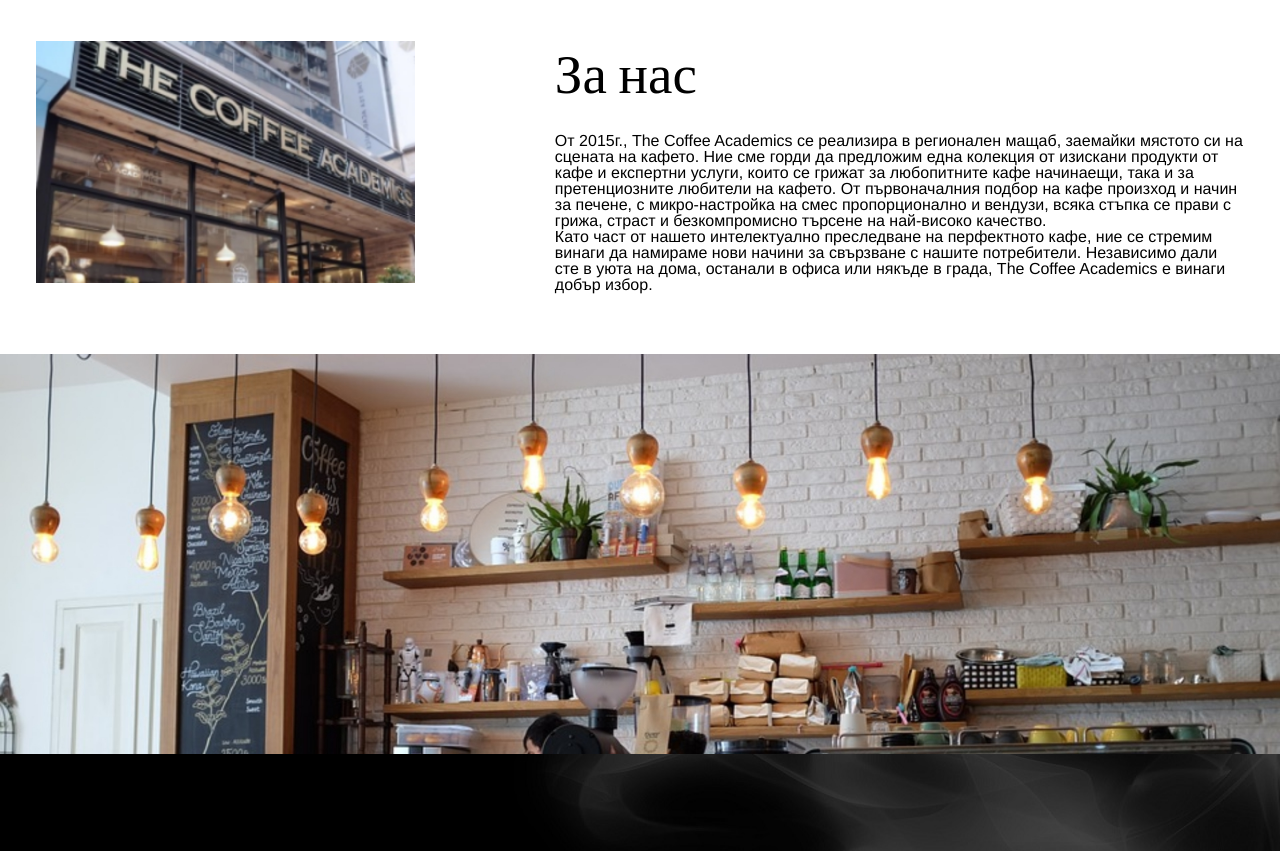
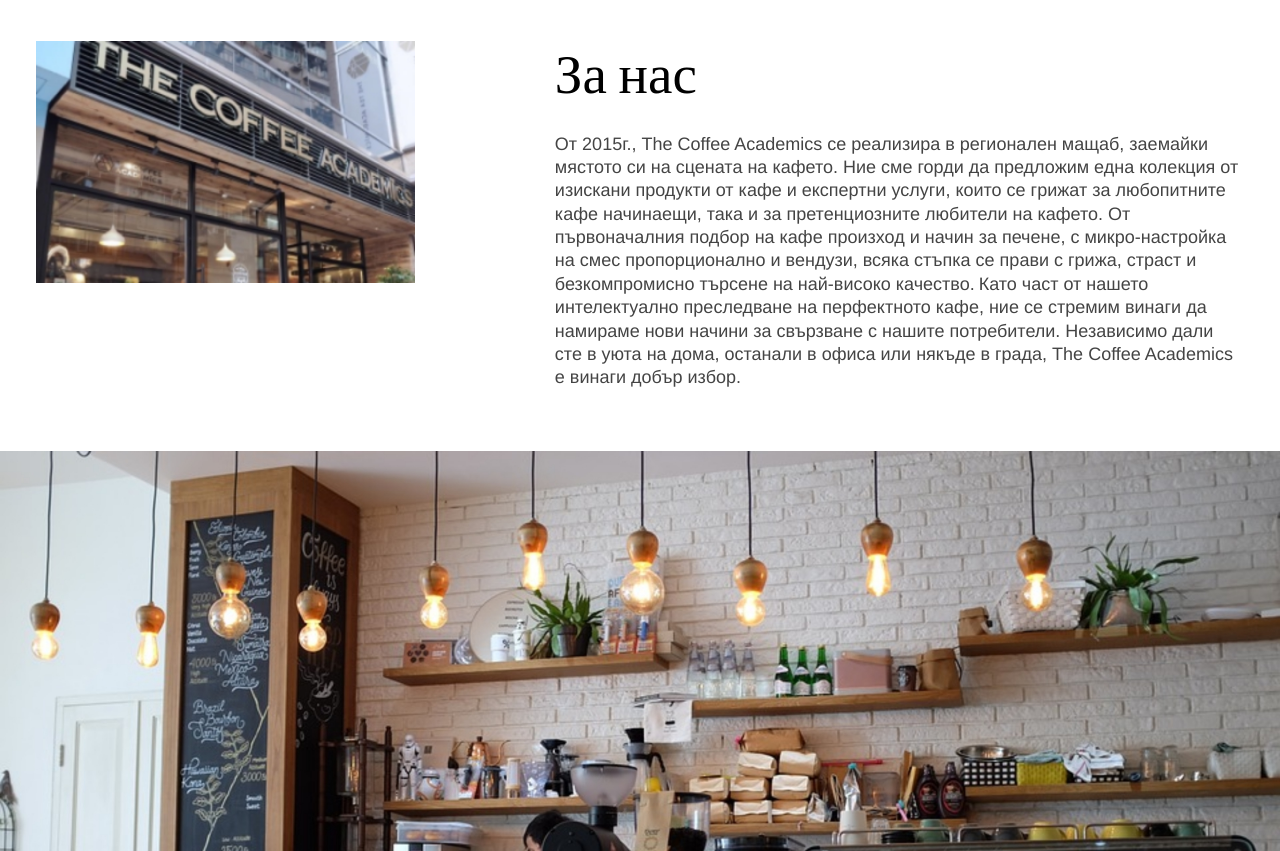
Before and after one commit to faninka94/faninka94.github.io, a plain HTML site: page index.html in a window 1280 px wide. Shown: the part 820-1671 px from the top of the page. Drawn offline with nearby package versions, Linux system fonts and the light colour scheme; a web font is replaced by a local one.

Commit message:
bhjbkhbk

```diff
--- a/index.html
+++ b/index.html
@@ -27,8 +27,9 @@
 					margin-bottom: 20px;
 					font-family: "Century Gothic";
 				}
-				p {
+				p, span  {
 					font-family: "Helvetica";
+					line-height: 1.3;
 				}
 
 				nav {
@@ -325,8 +326,8 @@
 				<div class="col7 last">
 					<article>
 					<h1>За нас</h1>
-					<p>От 2015г., The Coffee Academics се реализира в регионален мащаб, заемайки мястото си на сцената на кафето. Ние сме горди да предложим една колекция от изискани продукти от кафе и експертни услуги, които се грижат за любопитните кафе начинаещи, така и за претенциозните любители на кафето. От първоначалния подбор на кафе произход и начин за печене, с микро-настройка на смес пропорционално и вендузи, всяка стъпка се прави с грижа, страст и безкомпромисно търсене на най-високо качество.</p>
-					<p>Като част от нашето интелектуално преследване на перфектното кафе, ние се стремим винаги да намираме нови начини за свързване с нашите потребители. Независимо дали сте в уюта на дома, останали в офиса или някъде в града, The Coffee Academics е винаги добър избор.</p>
+					<span>От 2015г., The Coffee Academics се реализира в регионален мащаб, заемайки мястото си на сцената на кафето. Ние сме горди да предложим една колекция от изискани продукти от кафе и експертни услуги, които се грижат за любопитните кафе начинаещи, така и за претенциозните любители на кафето. От първоначалния подбор на кафе произход и начин за печене, с микро-настройка на смес пропорционално и вендузи, всяка стъпка се прави с грижа, страст и безкомпромисно търсене на най-високо качество.</span>
+					<span>Като част от нашето интелектуално преследване на перфектното кафе, ние се стремим винаги да намираме нови начини за свързване с нашите потребители. Независимо дали сте в уюта на дома, останали в офиса или някъде в града, The Coffee Academics е винаги добър избор.</span>
 					</article>
 				</div>
 			</div>
@@ -353,7 +354,7 @@
 						<div class="col12">
 							<div class="slider-content blue">
 								<h1>За хапване</h1>
-								<h4>Асортимент от прясно изпечени плодови кексове и мъфини 5,50лв.<br/>Мюсли с плодове, овес, бадем 6,00лв.<br/>Белгийски вафлички с ванилов пълнеж 7,50лв.<br/>Бъркани яйца, печени червени чушки и чесън, със зелен лук 7,50лв.<br/>Палачинки с боровинки и масло 8,50лв.</h4>
+								<h4>Асортимент от прясно изпечени плодови кексове и мъфини 5,50лв.<br/>Мюсли с плодове, овес, бадем 6,00лв.<br/>Белгийски вафлички с ванилов пълнеж 7,50лв.<br/>Бъркани яйца със зелен лук 7,50лв.<br/>Палачинки с боровинки и масло 8,50лв.</h4>
 							</div>
 						</div>
 					</div>
```
